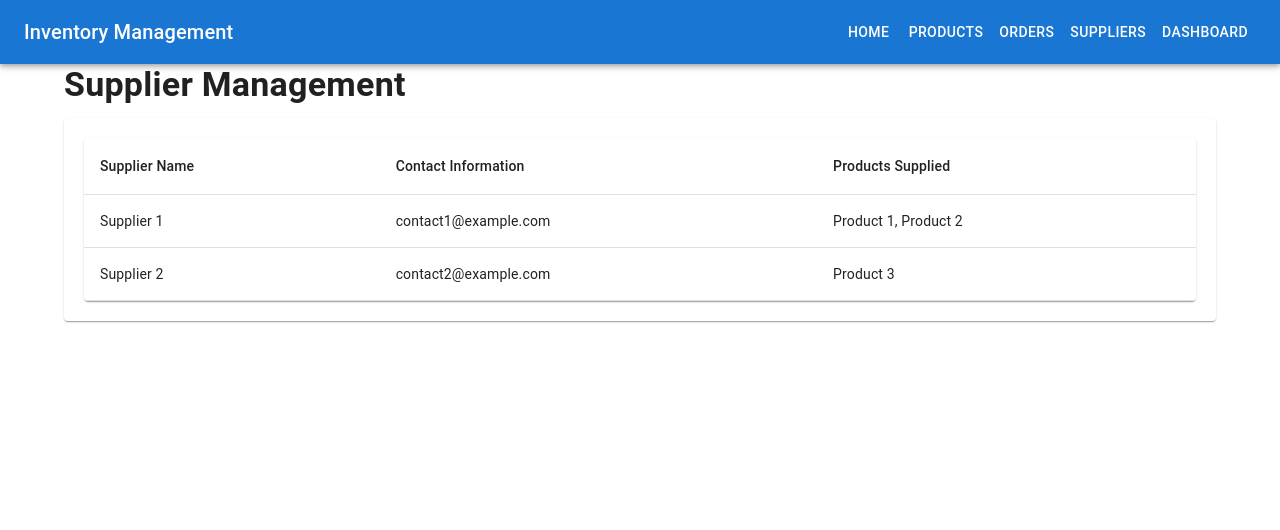
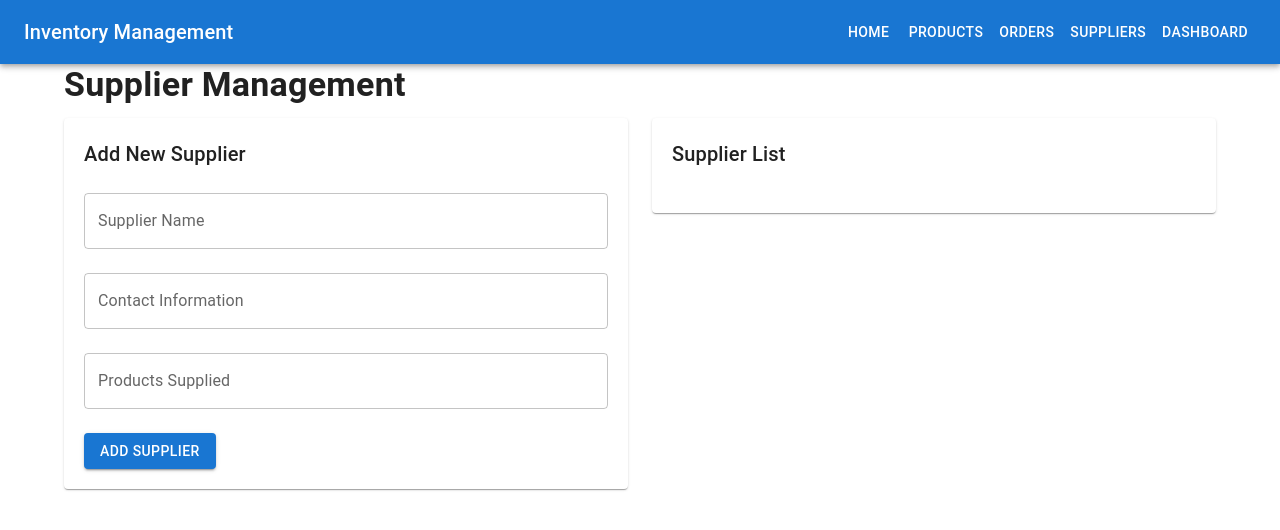
Before and after one commit to PraneethPolati/inv-manage-sys, a React (Create React App) app in the folder frontends/: page /suppliers in a window 1280 px wide. Shown: the top 530 px of the page. Built offline with nearby package versions, Linux system fonts and the light colour scheme; sample sign-in values are in the browser's storage.

Commit message:
third commit in frontend

```diff
--- a/frontends/src/pages/Suppliers.js
+++ b/frontends/src/pages/Suppliers.js
@@ -1,17 +1,88 @@
-import React from 'react';
-import { Container, Grid, Paper, Typography } from '@mui/material';
-import SupplierList from '../components/SupplierList';
+import React, { useState } from 'react';
+import { Container, Grid, Paper, Typography, TextField, Button, List, ListItem, ListItemText } from '@mui/material';
 
 const Suppliers = () => {
+  const [supplierDetails, setSupplierDetails] = useState({
+    supplierName: '',
+    contactInfo: '',
+    productsSupplied: ''
+  });
+  const [suppliers, setSuppliers] = useState([]);
+
+  const handleChange = (e) => {
+    const { name, value } = e.target;
+    setSupplierDetails({ ...supplierDetails, [name]: value });
+  };
+
+  const handleAddSupplier = () => {
+    setSuppliers([...suppliers, supplierDetails]);
+    setSupplierDetails({
+      supplierName: '',
+      contactInfo: '',
+      productsSupplied: ''
+    });
+  };
+
   return (
     <Container>
       <Typography variant="h4" gutterBottom>
         Supplier Management
       </Typography>
       <Grid container spacing={3}>
-        <Grid item xs={12}>
+        <Grid item xs={12} md={6}>
           <Paper style={{ padding: '20px' }}>
-            <SupplierList />
+            <Typography variant="h6" gutterBottom>
+              Add New Supplier
+            </Typography>
+            <TextField
+              label="Supplier Name"
+              name="supplierName"
+              value={supplierDetails.supplierName}
+              onChange={handleChange}
+              fullWidth
+              margin="normal"
+            />
+            <TextField
+              label="Contact Information"
+              name="contactInfo"
+              value={supplierDetails.contactInfo}
+              onChange={handleChange}
+              fullWidth
+              margin="normal"
+            />
+            <TextField
+              label="Products Supplied"
+              name="productsSupplied"
+              value={supplierDetails.productsSupplied}
+              onChange={handleChange}
+              fullWidth
+              margin="normal"
+            />
+            <Button
+              variant="contained"
+              color="primary"
+              onClick={handleAddSupplier}
+              style={{ marginTop: '16px' }}
+            >
+              Add Supplier
+            </Button>
+          </Paper>
+        </Grid>
+        <Grid item xs={12} md={6}>
+          <Paper style={{ padding: '20px' }}>
+            <Typography variant="h6" gutterBottom>
+              Supplier List
+            </Typography>
+            <List>
+              {suppliers.map((supplier, index) => (
+                <ListItem key={index}>
+                  <ListItemText
+                    primary={supplier.supplierName}
+                    secondary={`Contact: ${supplier.contactInfo}, Products: ${supplier.productsSupplied}`}
+                  />
+                </ListItem>
+              ))}
+            </List>
           </Paper>
         </Grid>
       </Grid>
```
